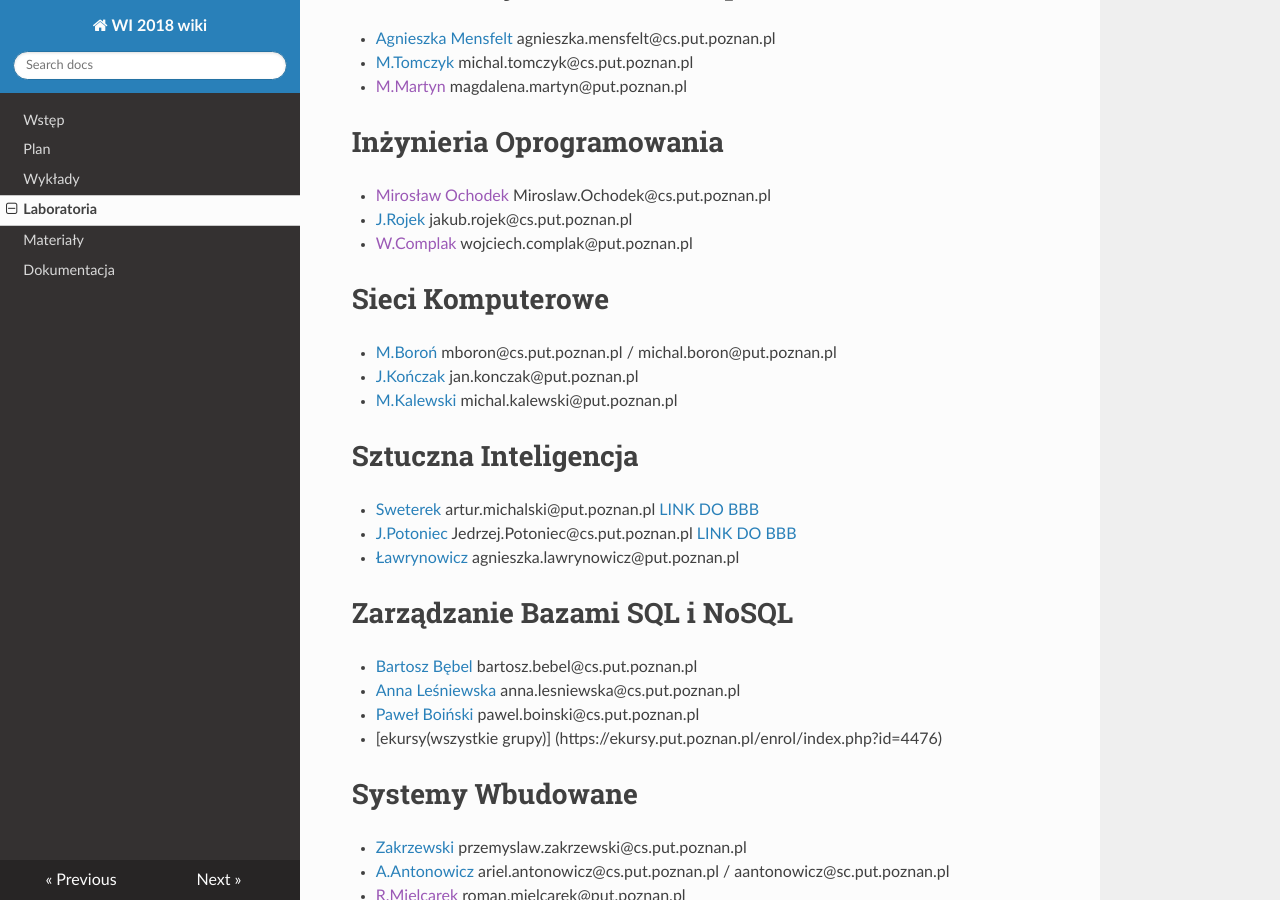
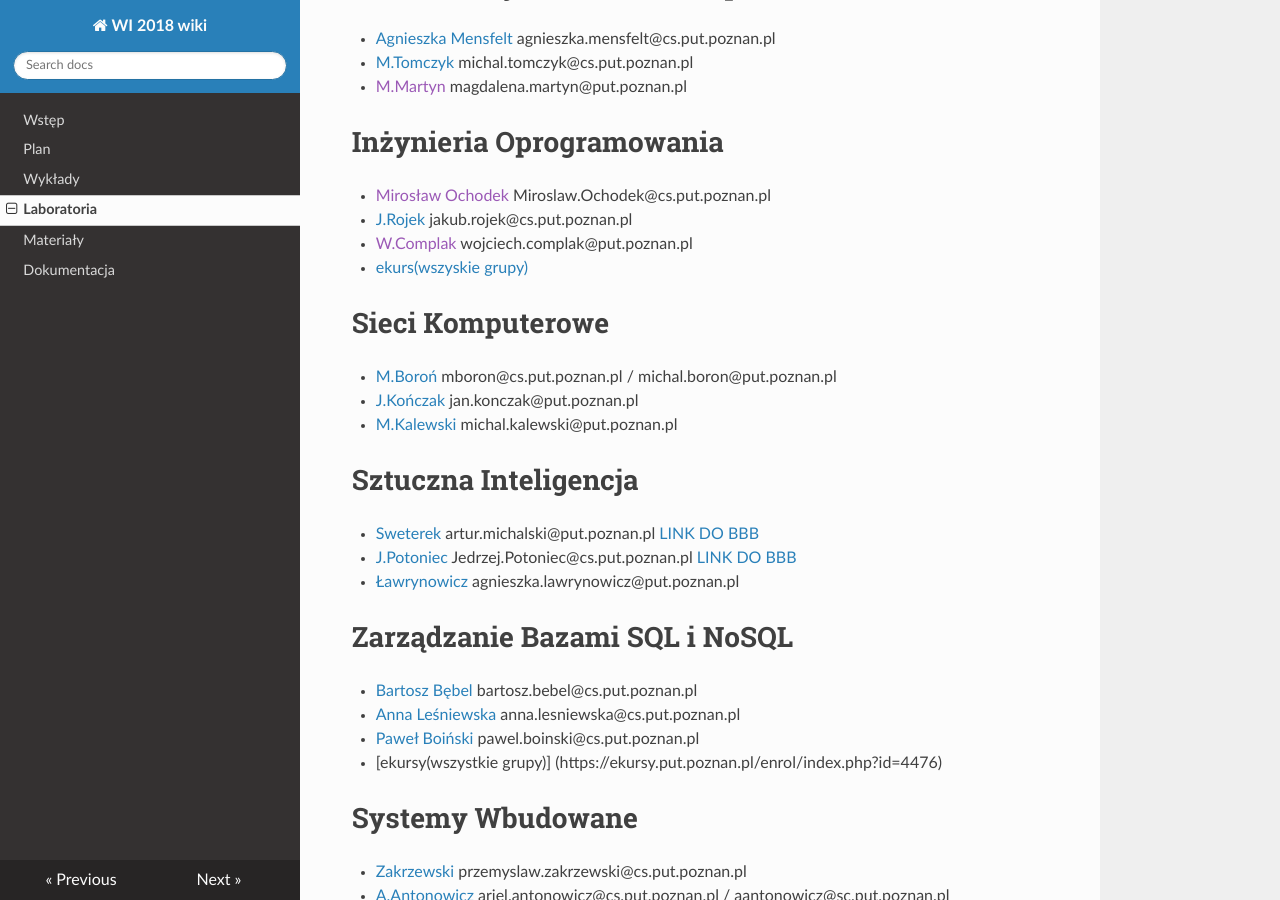
Before and after one commit to PUT-WI-18/wi18-wiki-sem5, an MkDocs documentation site: the page built from docs/laboratoria.md, in a window 1280 px wide and 900 px high, scrolled down 415 px. Built offline with MkDocs 1.6.1, drawn with Linux system fonts in a browser that asks for light colours; nearby versions of some CDN libraries.

Commit message:
Update laboratoria.md

```diff
--- a/docs/laboratoria.md
+++ b/docs/laboratoria.md
@@ -16,6 +16,7 @@
 - [Mirosław Ochodek]() Miroslaw.Ochodek@cs.put.poznan.pl
 - [J.Rojek](http://www.cs.put.poznan.pl/jrojek/io1.html) jakub.rojek@cs.put.poznan.pl
 - [W.Complak]() wojciech.complak@put.poznan.pl
+- [ekurs(wszyskie grupy)](https://ekursy.put.poznan.pl/course/view.php?id=3561)
 
 # Sieci Komputerowe
 - [M.Boroń](http://www.cs.put.poznan.pl/mboron/sk2.html) mboron@cs.put.poznan.pl / michal.boron@put.poznan.pl
```
